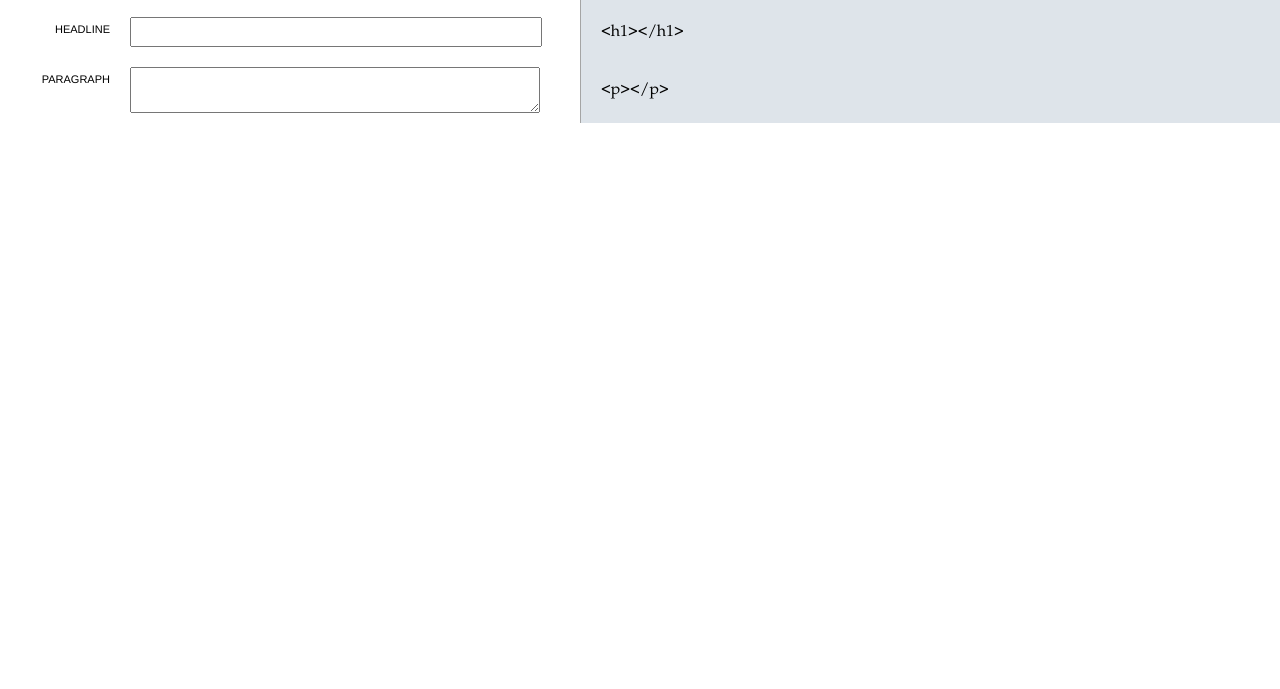
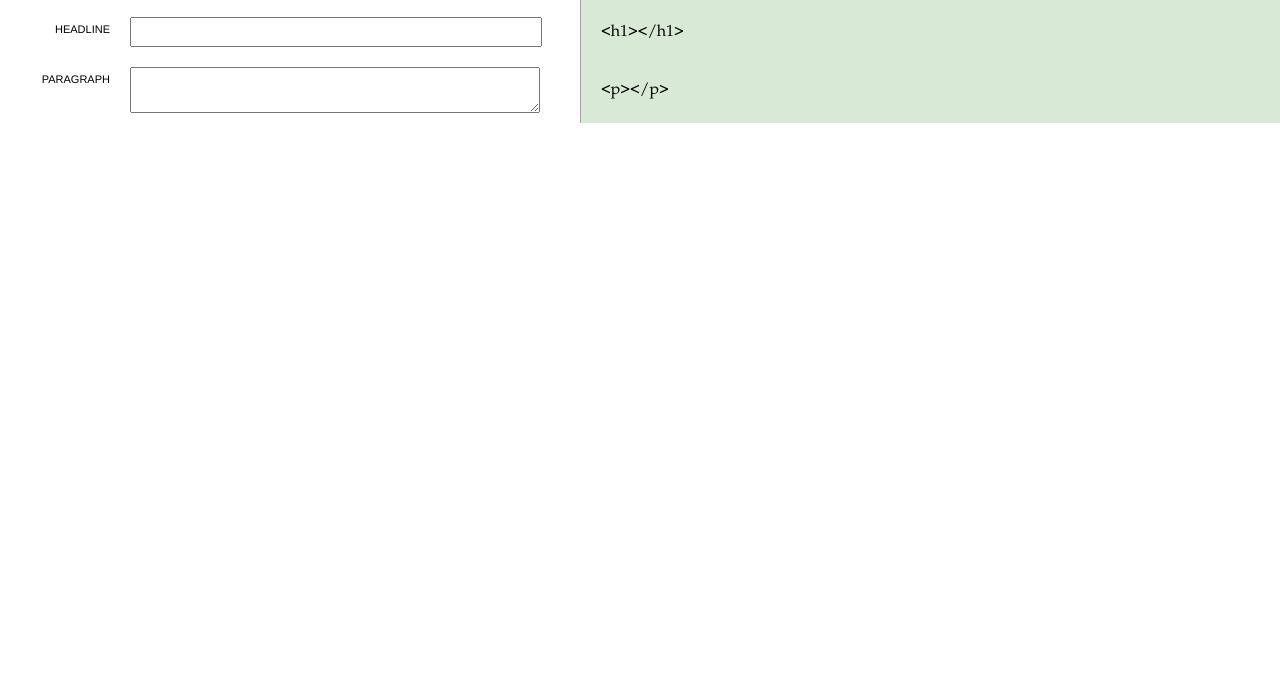
Before and after one commit to devth/tekisuto, a plain HTML site: page index.html in a window 1280 px wide. Shown: the part 111-800 px from the top of the page. Drawn offline with nearby package versions, Linux system fonts and the light colour scheme.

Commit message:
changed bg to light green

```diff
--- a/css/main.css
+++ b/css/main.css
@@ -7,7 +7,7 @@ table th, table td { padding:10px; }
 table th { text-align: left; padding:60px 0 20px 130px; }
 
 .tekisuto { min-width:450px; width:450px; border-right:1px solid #a5a5a5;  }
-.code { background-color: #dee4ea; padding-left:20px; }
+.code { background-color: #d8e9d5; padding-left:20px; }
 
 input.text, textarea { width: 100%; font-size:16px; padding:4px; }
  { margin-top:2px; }
```
